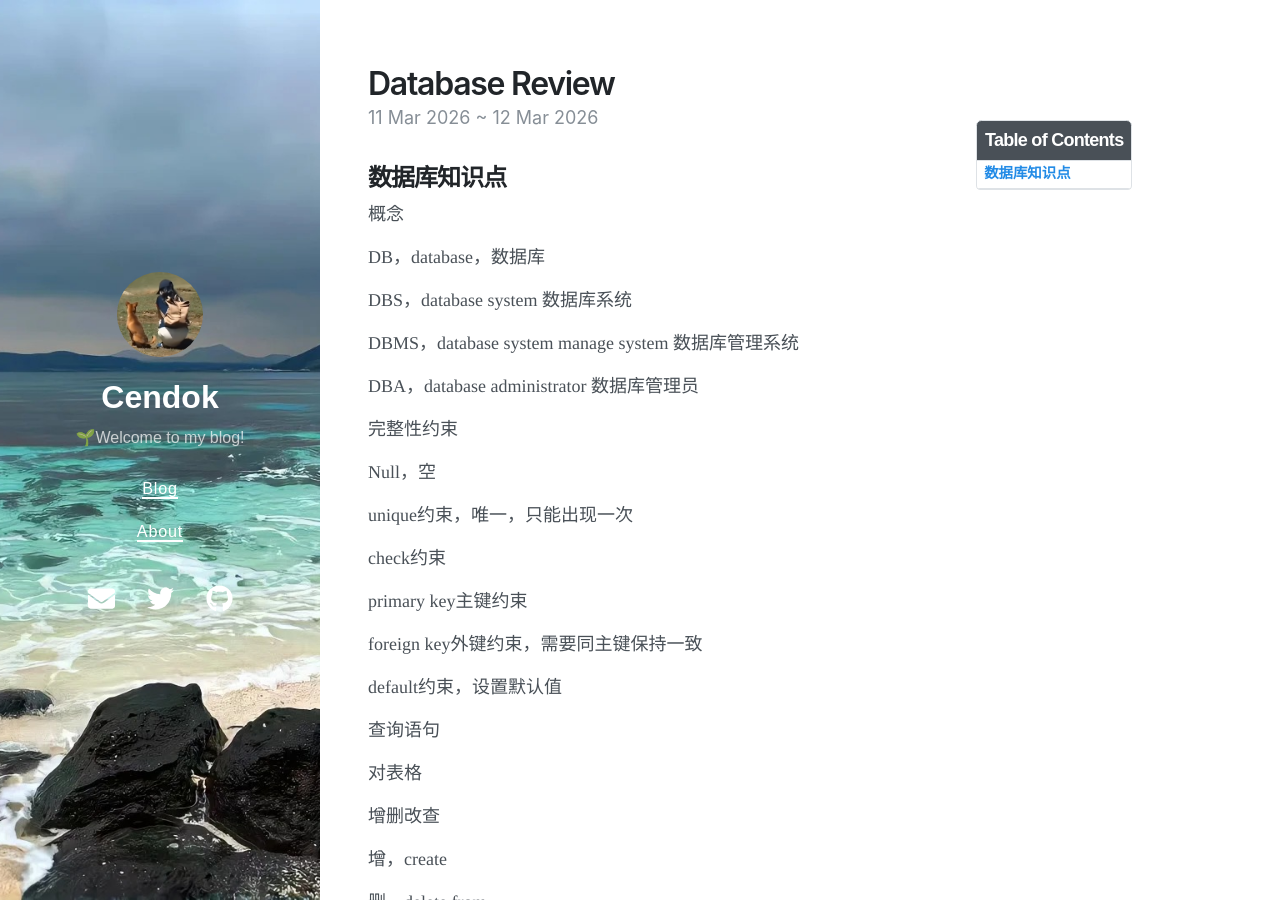
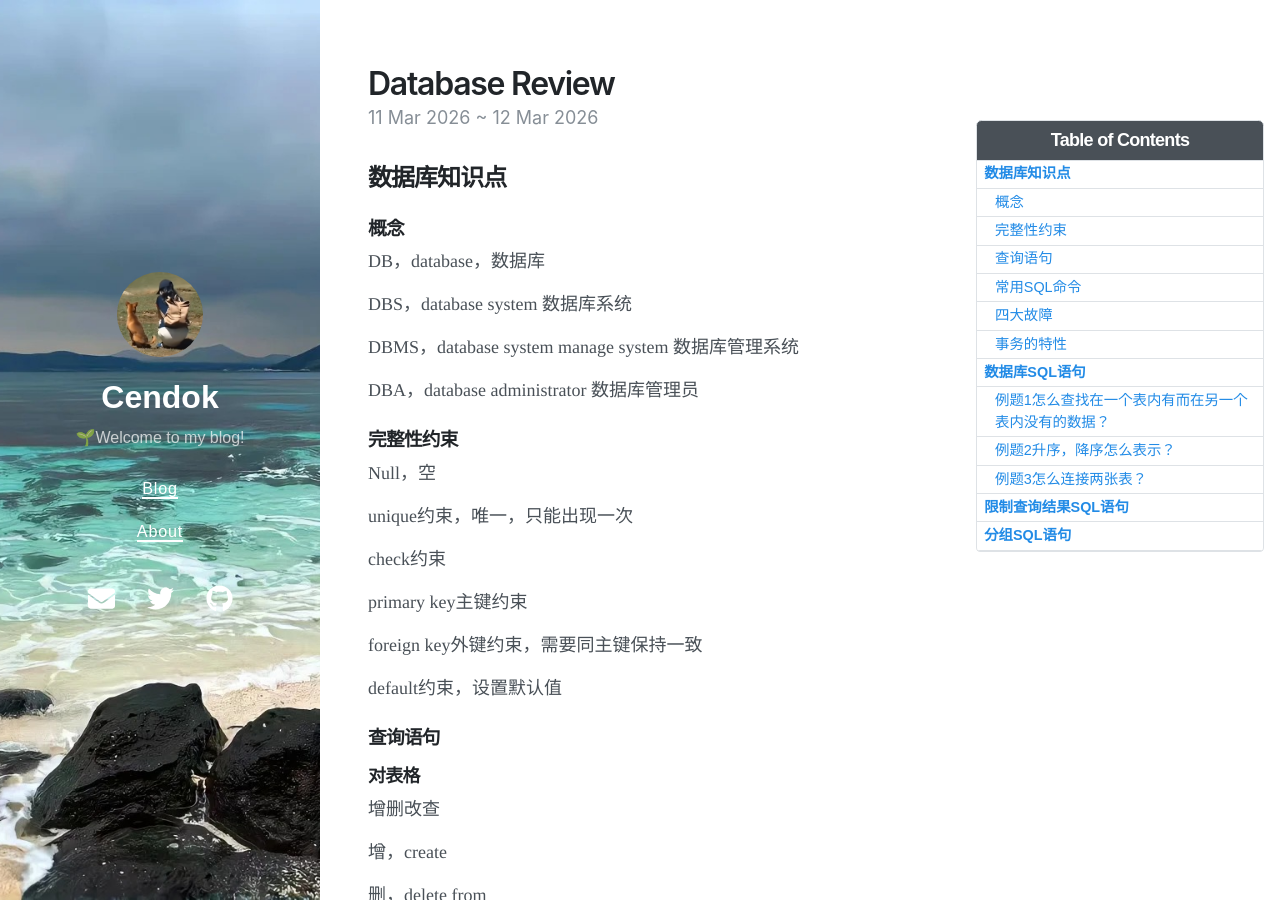
Before and after one commit to Cendok/pure-Blog, a Jekyll site: the page built from _posts/2026-03-12-DatabaseReview.md, in a window 1280 px wide and 900 px high. Built offline with Jekyll 4.4.1, drawn with Linux system fonts in a browser that asks for light colours; nearby versions of some CDN libraries.

Commit message:
Update 2026-03-12-DatabaseReview.md

````diff
--- a/_posts/2026-03-12-DatabaseReview.md
+++ b/_posts/2026-03-12-DatabaseReview.md
@@ -11,7 +11,7 @@ toc:  true
 ## 数据库知识点
 
 
-概念
+### 概念
 
 DB，database，数据库
 
@@ -23,7 +23,7 @@ DBA，database administrator 数据库管理员
 
 
 
-完整性约束
+### 完整性约束
 
 Null，空
 
@@ -39,9 +39,9 @@ default约束，设置默认值
 
 
 
-查询语句
+### 查询语句
 
-对表格
+#### 对表格
 
 增删改查
 
@@ -53,7 +53,7 @@ default约束，设置默认值
 
 
 
-对数据库
+#### 对数据库
 
 增，add，create
 
@@ -63,7 +63,7 @@ default约束，设置默认值
 
 
 
-常用SQL命令
+### 常用SQL命令
 
 select，一次可以给多个变量赋值
 
@@ -77,7 +77,7 @@ print，一次输出一个变量
 
 
 
-四大故障
+### 四大故障
 
 事务内部的故障
 
@@ -89,7 +89,7 @@ print，一次输出一个变量
 
 
 
-事务的特性
+### 事务的特性
 
 ACID
 
@@ -103,7 +103,7 @@ ACID
 
 
 
-数据库SQL语句
+## 数据库SQL语句
 
 ```sql
 SELECT # COUNT(), SUM(), AVG(), MAX(), MIN()
@@ -124,7 +124,7 @@ asc(ascend )升序
 
 
 
-例题1怎么查找在一个表内有而在另一个表内没有的数据？
+### 例题1怎么查找在一个表内有而在另一个表内没有的数据？
 
 要查找在一个表内有而在另一个表内没有的数据，可以使用 SQL 的 `LEFT JOIN` 和 `IS NULL` 语句。假设有两个表 `table1` 和 `table2`，它们都有一个共同的字段 `id`，我们想要找出在 `table1` 中有但在 `table2` 中没有的数据，可以使用以下 SQL 语句：
 
@@ -146,7 +146,7 @@ WHERE table2.id IS NULL;
 
 
 
-例题2升序，降序怎么表示？
+### 例题2升序，降序怎么表示？
 
 在SQL中，升序和降序可以通过关键字`ASC`（升序）和`DESC`（降序）来表示。这些关键字通常与`ORDER BY`子句一起使用，用于对查询结果进行排序。
 
@@ -175,7 +175,7 @@ ORDER BY department ASC, salary DESC;
 
 
 
-例题3怎么连接两张表？
+### 例题3怎么连接两张表？
 
 在SQL中，可以使用JOIN语句来连接两张表。JOIN语句允许你根据两个或多个表中的共享列将它们组合在一起，以便在一个查询中检索相关数据。
 
@@ -213,7 +213,7 @@ ORDER BY department ASC, salary DESC;
 
 
 
-限制查询结果SQL语句
+## 限制查询结果SQL语句
 
 1. HAVING子句：HAVING子句用于对分组后的结果进行过滤。它通常与GROUP BY子句一起使用，用于筛选满足特定条件的分组。
 2. LIMIT子句：LIMIT子句用于限制查询结果的行数。它可以指定返回的最大行数或者从指定的起始位置开始返回一定数量的行。
@@ -225,7 +225,7 @@ ORDER BY department ASC, salary DESC;
 
 
 
-分组SQL语句
+## 分组SQL语句
 
 HAVING子句用于对分组后的结果进行过滤，通常与GROUP BY子句一起使用。以下是一些常见的分组语句和例子：
 
````
